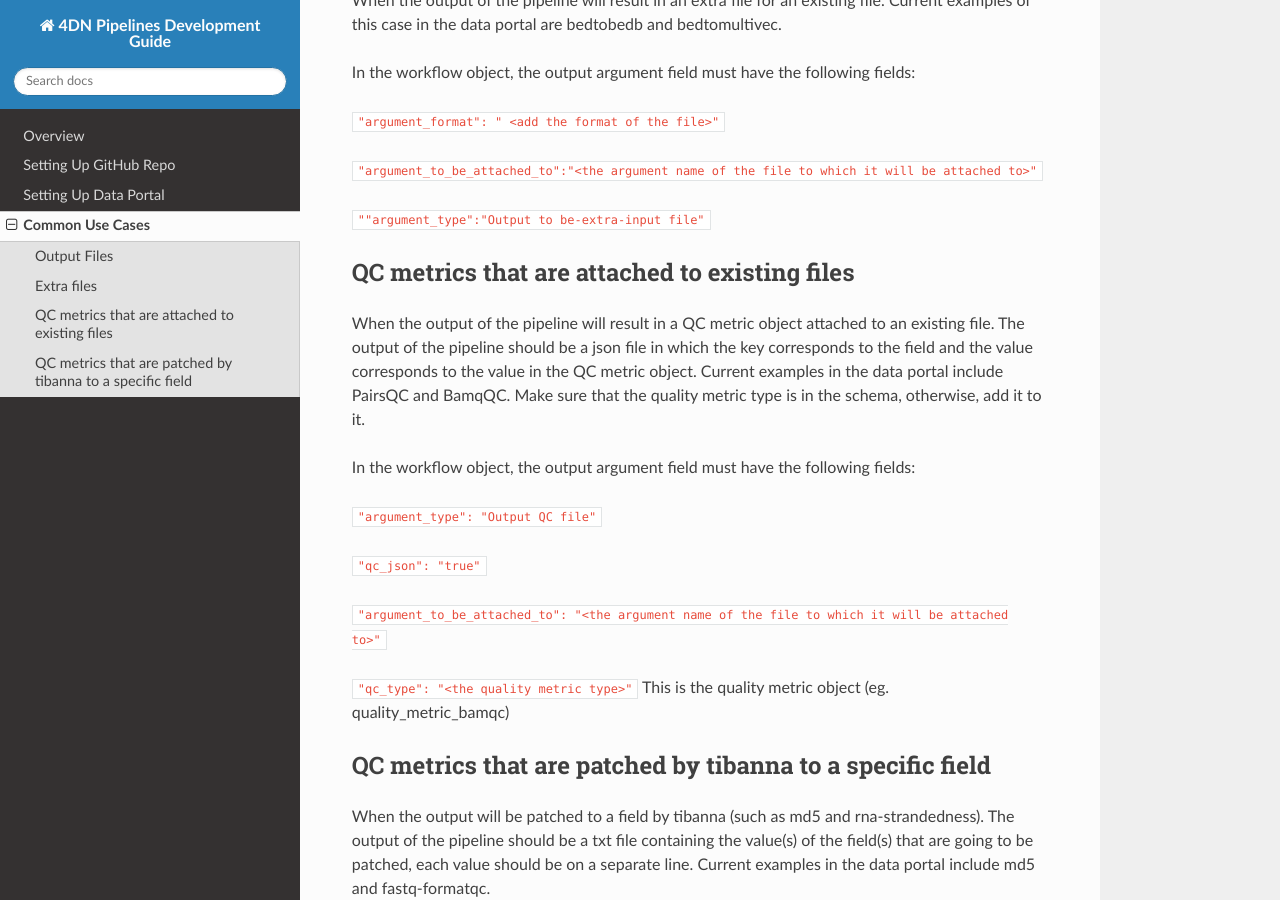
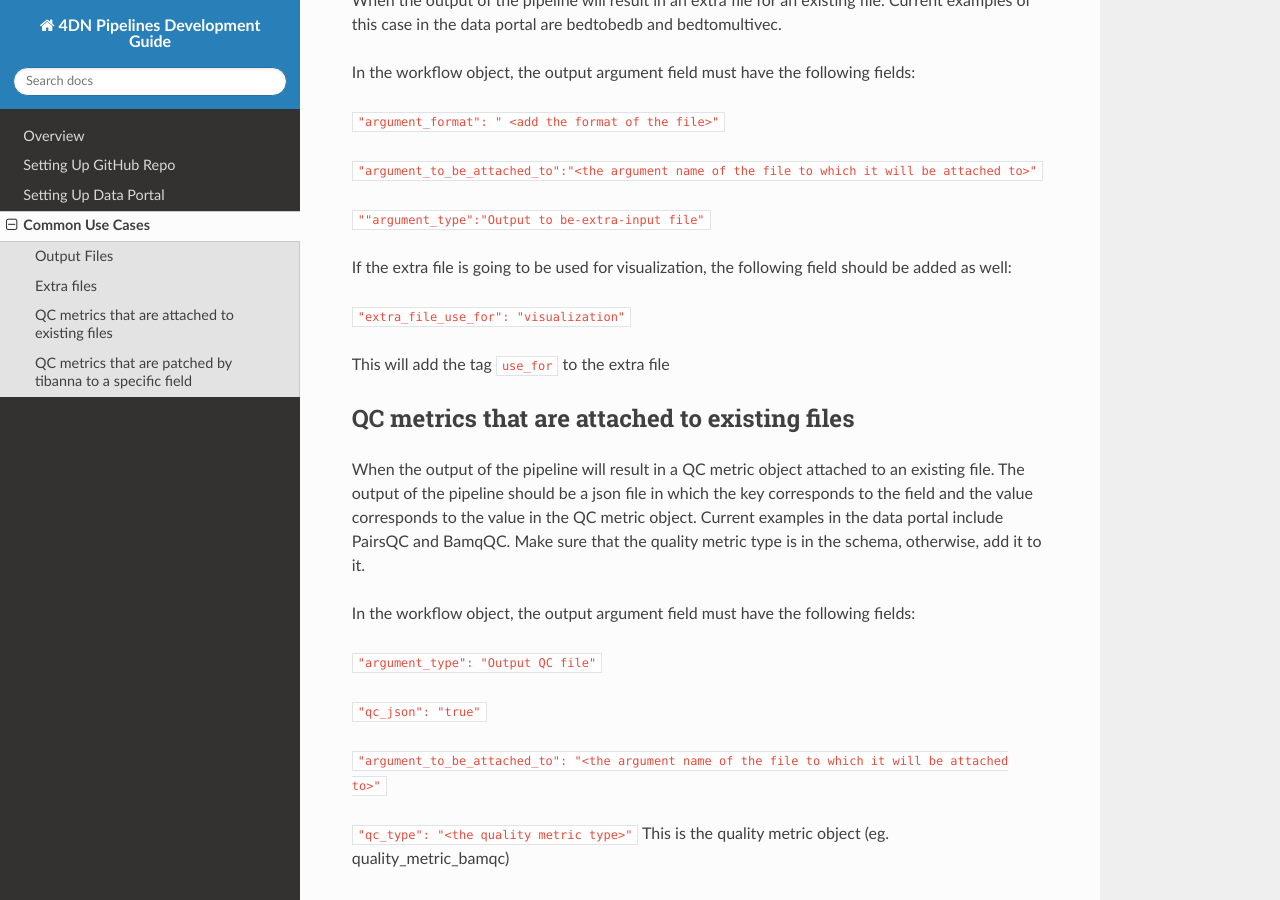
Before and after one commit to 4dn-dcic/documentation_management, a Sphinx documentation site: the page built from Pipelines_dev_docs/docs/source/common_use_cases.rst, in a window 1280 px wide and 900 px high, scrolled down 452 px. Built offline with Sphinx 7.4.7 and the Read the Docs theme 2.0.0, drawn with Linux system fonts in a browser that asks for light colours.

Commit message:
update docs

```diff
--- a/Pipelines_dev_docs/docs/source/common_use_cases.rst
+++ b/Pipelines_dev_docs/docs/source/common_use_cases.rst
@@ -25,6 +25,11 @@ In the workflow object, the output argument field must have the following fields
 
 ``""argument_type":"Output to be-extra-input file"``
 
+If the extra file is going to be used for visualization, the following field should be added as well:
+
+``"extra_file_use_for": "visualization"``
+
+This will add the tag ``use_for`` to the extra file
 
 QC metrics that are attached to existing files
 ------------------------------------------------
```
